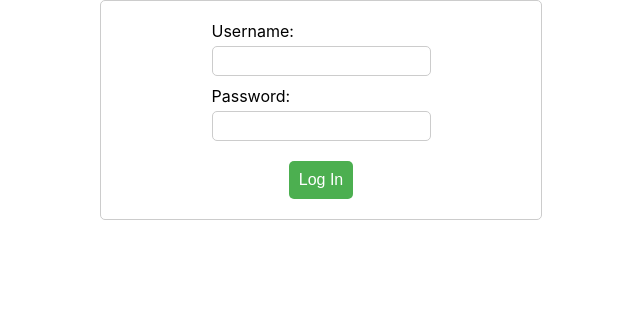
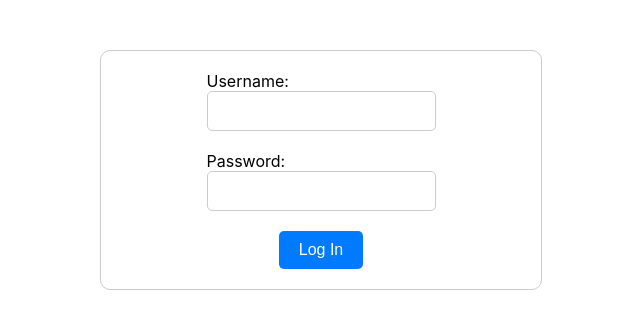
Before and after one commit to NurgaliyevS/lerna-ts, a React (Create React App) app: page /login in a window 1280 px wide. Shown: the top 328 px of the page, without its empty margins (319-959 px from the left). Built offline with nearby package versions, Linux system fonts and the light colour scheme.

Commit message:
add style

```diff
--- a/src/pages/login/LoginPage.css
+++ b/src/pages/login/LoginPage.css
@@ -2,39 +2,33 @@ form {
   display: flex;
   flex-direction: column;
   align-items: center;
+  margin: 50px auto;
+  max-width: 400px;
   padding: 20px;
   border: 1px solid #ccc;
-    border-radius: 5px;
-    max-width: 400px;
-    margin: auto;
+  border-radius: 10px;
 }
 
 label {
   display: flex;
   flex-direction: column;
-    margin-bottom: 10px;
+  margin-bottom: 20px;
 }
 
 input[type="text"],
 input[type="password"] {
-    padding: 5px;
+  padding: 10px;
+  font-size: 16px;
   border: 1px solid #ccc;
   border-radius: 5px;
-    margin-top: 5px;
-    font-size: 16px;
 }
 
 button[type="submit"] {
-    background-color: #4caf50;
-    color: white;
+  background-color: #007bff;
+  color: #fff;
+  padding: 10px 20px;
+  font-size: 16px;
   border: none;
-    padding: 10px;
   border-radius: 5px;
-    margin-top: 10px;
-    font-size: 16px;
   cursor: pointer;
 }
-
-  button[type="submit"]:hover {
-    background-color: #3e8e41;
-  }
```
Also changed, not shown: src/pages/form/DynamicFormPage.css (added, +30 -0 lines). Lines whose indentation alone changed are shown as unchanged.
